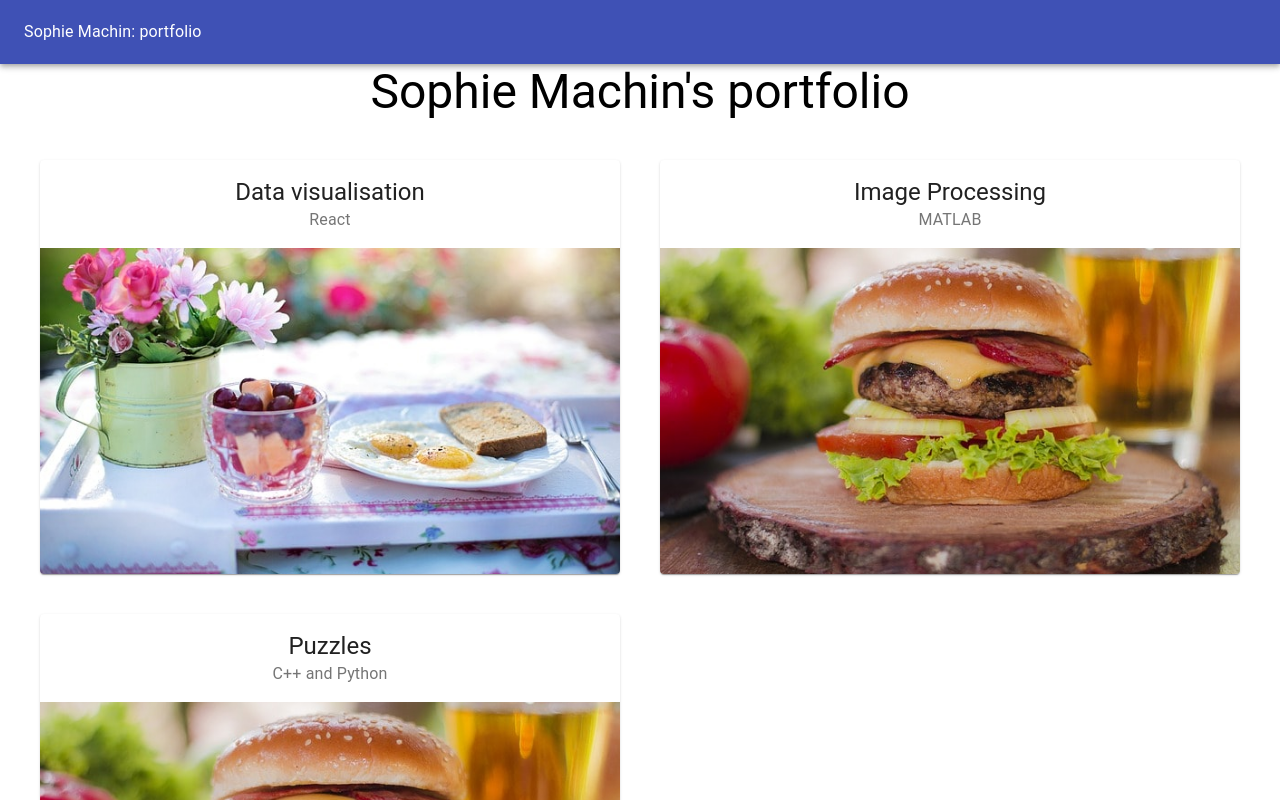
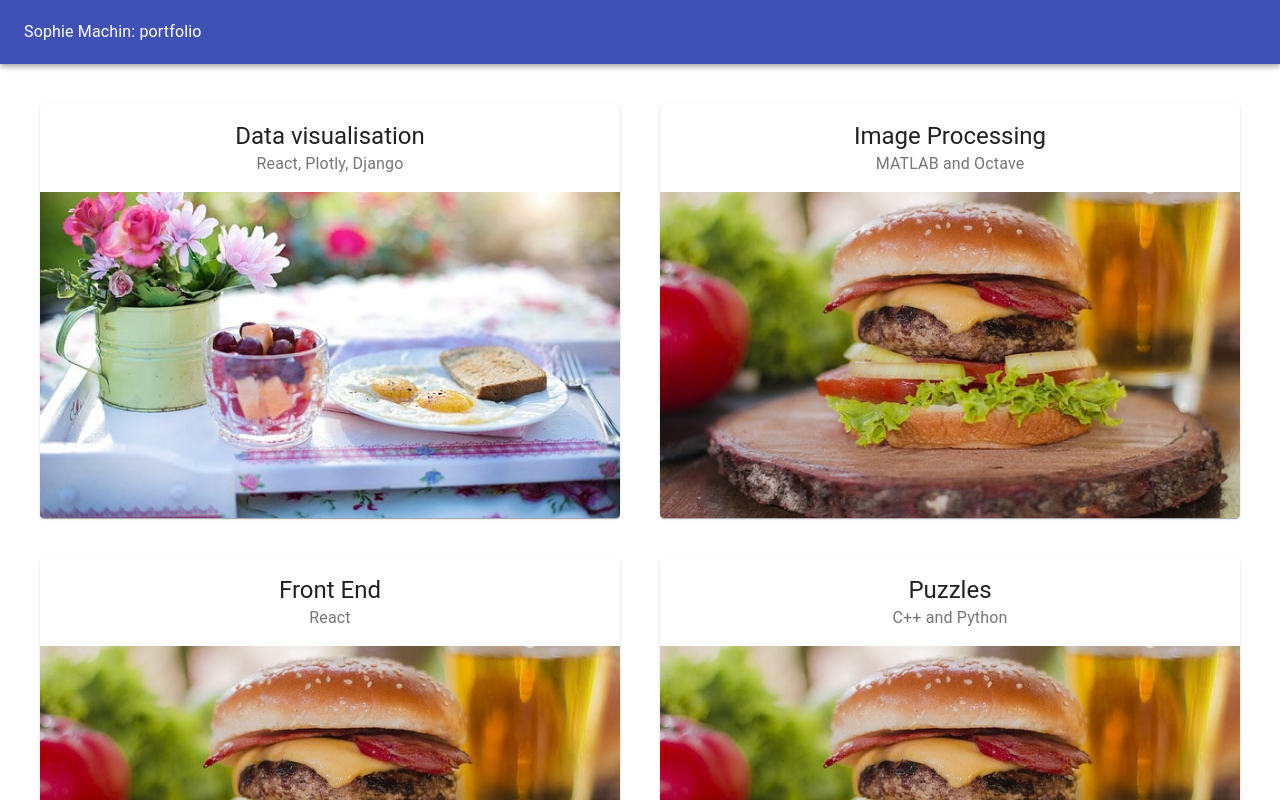
Before and after one commit to sophiemachin/sophiemachin.github.io, a React (Create React App) app: page / in a window 1280 px wide. Shown: the top 800 px of the page. Built offline with nearby package versions, Linux system fonts and the light colour scheme.

Commit message:
App: remove tile, add card for Front End

```diff
--- a/src/App.js
+++ b/src/App.js
@@ -8,7 +8,7 @@ import breakfast from './images/breakfast.jpg'
 import burgers from './images/burgers.jpg'
 
 import {
-  Grid, Card, CardHeader, CardMedia, Typography as T
+  Grid, Card, CardHeader, CardMedia,
 } from '@material-ui/core'
 
 const useStyles = makeStyles(theme => ({
@@ -32,12 +32,17 @@ const tileData = [
   {
     img: breakfast,
     title: 'Data visualisation',
-    language: 'React',
+    language: 'React, Plotly, Django',
     cols: 2,
   }, {
     img: burgers,
     title: 'Image Processing',
-    language: 'MATLAB',
+    language: 'MATLAB and Octave',
+    cols: 2,
+  }, {
+  img: burgers,
+    title: 'Front End',
+    language: 'React',
     cols: 2,
   }, {
     img: burgers,
@@ -53,9 +58,6 @@ function App() {
 
   return (
     <div className="App">
-
-        <T variant="h3">Sophie Machin's portfolio</T>
-
         <Grid container spacing={3} className={classes.grid}>
 
           {tileData.map(tile => (
```
